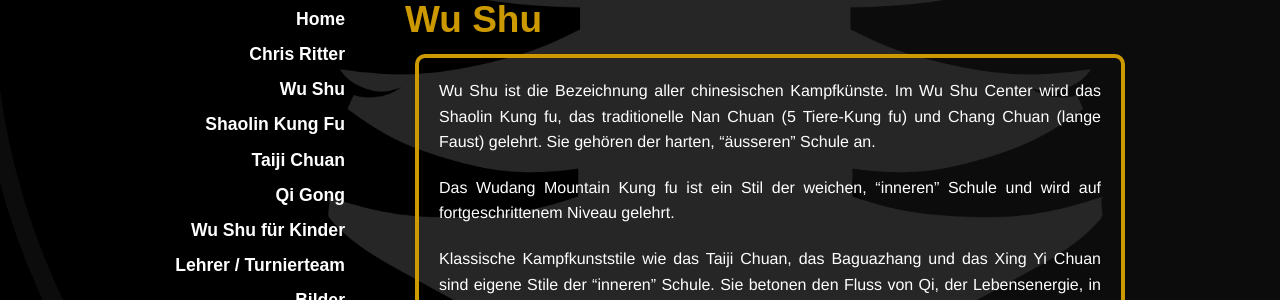
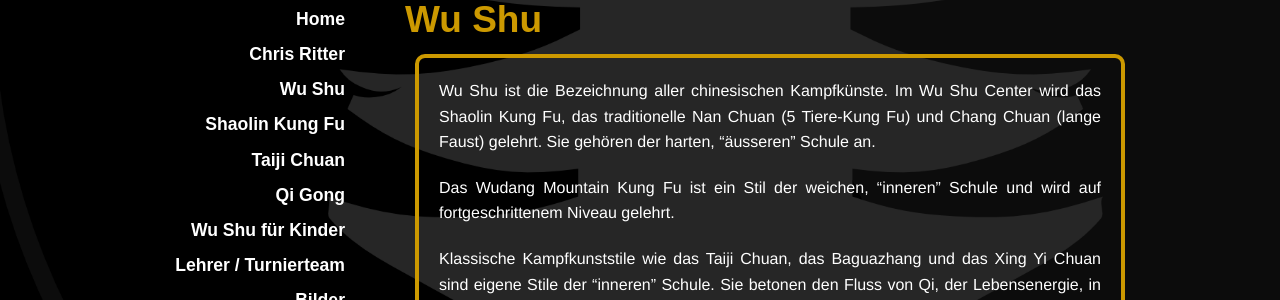
Before and after one commit to wu-shu/wu-shu.github.io, a Jekyll site: the page built from wu-shu/index.md, in a window 1280 px wide. Shown: the part 259-559 px from the top of the page. Built offline with Jekyll 4.4.1, drawn with Linux system fonts in a browser that asks for light colours; some web fonts are replaced; Markdown is read by kramdown in place of the engine named in the settings; comment, search, counter and statistics services are not loaded.

Commit message:
Textänderungen

```diff
--- a/wu-shu/index.md
+++ b/wu-shu/index.md
@@ -4,9 +4,9 @@ title: Wu Shu
 ---
 
 Wu Shu ist die Bezeichnung aller chinesischen Kampfkünste.
-Im Wu Shu Center wird das Shaolin Kung fu, das traditionelle Nan Chuan (5 Tiere-Kung fu) und Chang Chuan (lange Faust) gelehrt. Sie gehören der harten, "äusseren" Schule an.
+Im Wu Shu Center wird das Shaolin Kung Fu, das traditionelle Nan Chuan (5 Tiere-Kung Fu) und Chang Chuan (lange Faust) gelehrt. Sie gehören der harten, "äusseren" Schule an.
 
-Das Wudang Mountain Kung fu ist ein Stil der weichen, "inneren" Schule und wird auf fortgeschrittenem Niveau gelehrt.
+Das Wudang Mountain Kung Fu ist ein Stil der weichen, "inneren" Schule und wird auf fortgeschrittenem Niveau gelehrt.
 
 Klassische Kampfkunststile wie das Taiji Chuan, das Baguazhang und das Xing Yi Chuan sind eigene Stile der "inneren" Schule. Sie betonen den Fluss von Qi, der Lebensenergie, in den Bewegungen und dienen somit der Entspannung und Gesundheit. Der Ursprung und die Anwendung aber liegen in der Kampfkunst und wird in diesem Sinne im Wu Shu Center unterrichtet.
 
```
Also changed, not shown: infos-kontakt/index.md (+1 -0 lines), shaolin-kung-fu/index.md (+1 -1 lines), wu-shu-fuer-kinder/index.md (+1 -1 lines), images/swisswushu.jpg (added), 1 other file.
